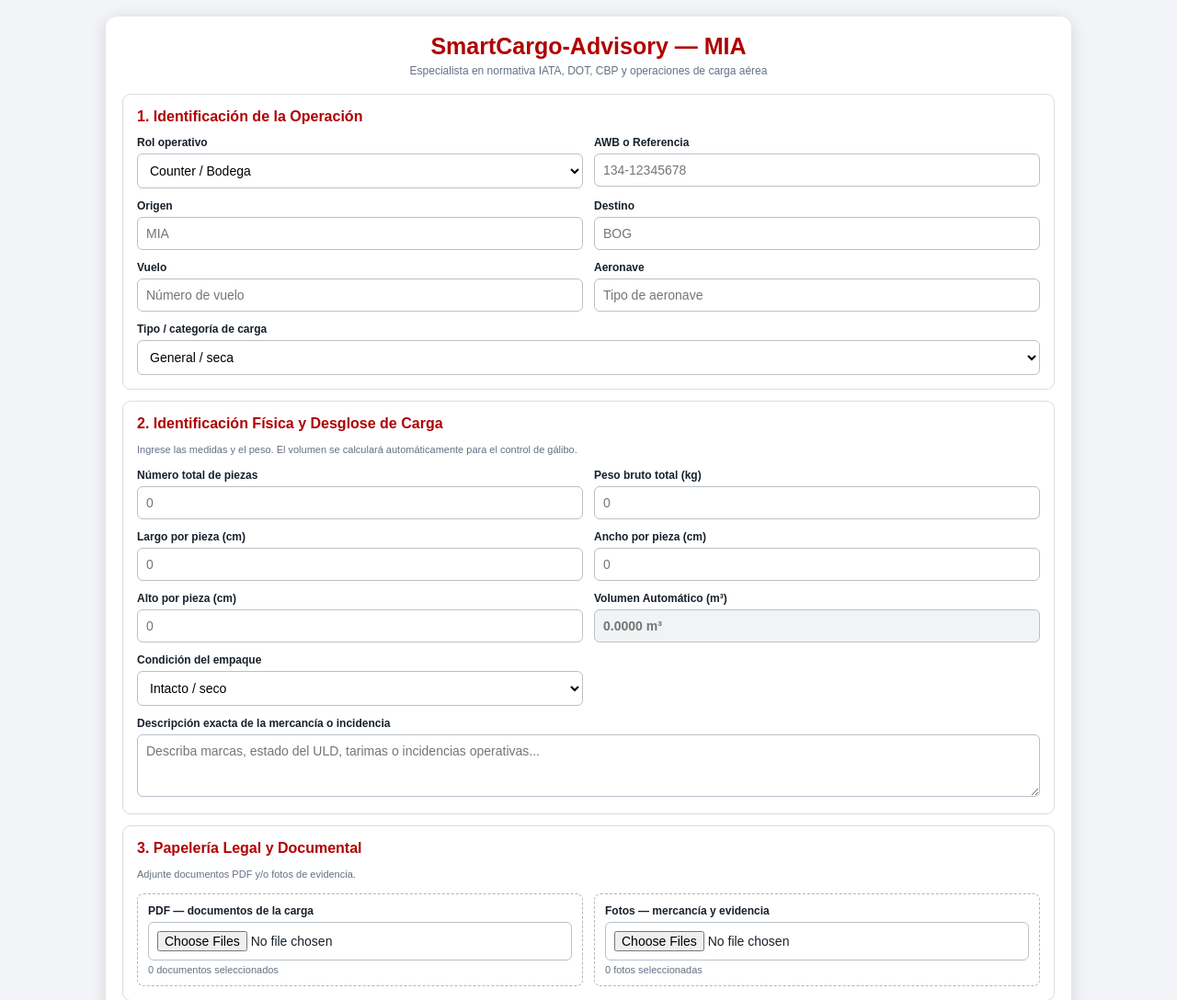
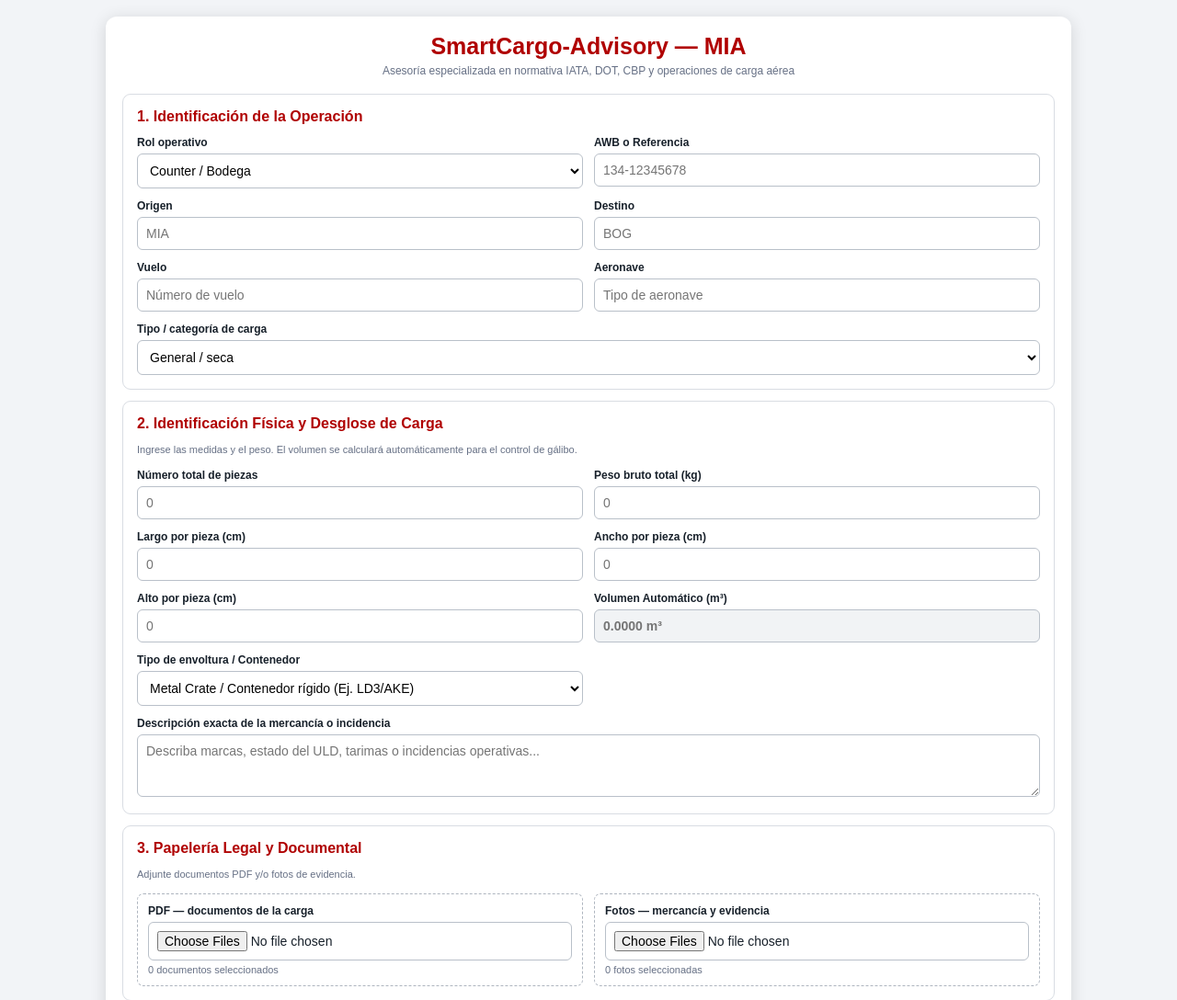
Before and after one commit to mayroga/SmartCargo-Advisory, a FastAPI app: page / in a window 1280 px wide. Shown: the top 1088 px of the page at 92% size. Run offline with FastAPI, Linux system fonts and the light colour scheme.

Commit message:
Update packaging options and default values

```diff
--- a/templates/index.htm
+++ b/templates/index.htm
@@ -41,7 +41,7 @@ th{background:#f1f3f5}
 
 <h1>SmartCargo-Advisory — MIA</h1>
 <div class="sub">
-Especialista en normativa IATA, DOT, CBP y operaciones de carga aérea
+Asesoría especializada en normativa IATA, DOT, CBP y operaciones de carga aérea
 </div>
 
 <section>
@@ -120,11 +120,20 @@ Ingrese las medidas y el peso. El volumen se calculará automáticamente para el
 <input id="volumen_auto" type="text" readonly placeholder="0.0000 m³" style="background:#f1f3f5; font-weight:bold;">
 </div>
 <div>
-<label>Condición del empaque</label>
+<label>Tipo de envoltura / Contenedor</label>
 <select id="envoltura">
-<option value="intacto">Intacto / seco</option>
-<option value="humedo">Húmedo</option>
-<option value="roto">Roto / perforado</option>
+<optgroup label="Unidades de Carga (ULD)">
+<option value="metal_crate">Metal Crate / Contenedor rígido (Ej. LD3/AKE)</option>
+<option value="pallet">Pallet con red (PMC / PAG)</option>
+</optgroup>
+<optgroup label="Embalaje y Carga General">
+<option value="box">Box (Caja de cartón / madera)</option>
+<option value="skid">Skid (Tarima / Base de soporte)</option>
+<option value="drum">Drum / Pail (Tambor / Bidón)</option>
+<option value="bag">Bag / Sacks / Big Bag (Sacos / Contenedor flexible)</option>
+<option value="bundle">Bundle / Pipe / Roll (Atados / Rollos / Tubos)</option>
+<option value="otros">Otros / Carga suelta</option>
+</optgroup>
 </select>
 </div>
 <div class="full">
@@ -310,7 +319,7 @@ function limpiar(){
  ["awb","origen","destino","vuelo","aeronave","piezas","peso","largo","ancho","alto","descripcion","volumen_auto"]
  .forEach(id=>$(id).value="");
  $("tipo").value="general";
- $("envoltura").value="intacto";
+ $("envoltura").value="metal_crate";
  $("pdfs").value="";
  $("fotos").value="";
  $("pdfCount").textContent="0 documentos seleccionados";
```
